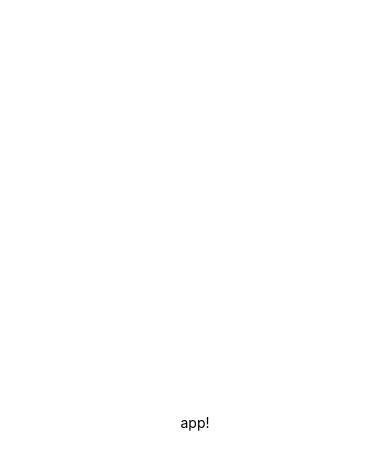
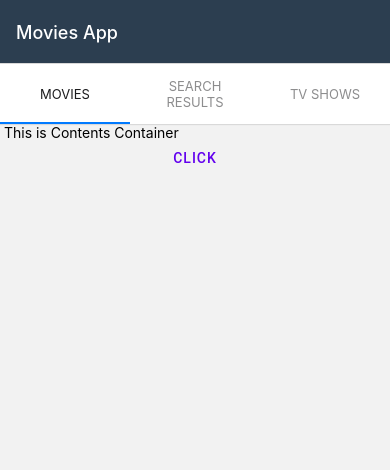
Before and after one commit to yoshiki1009/React-Native-Movies-App, a React Native app: screen / in a window 390 px wide. Shown: the top 470 px of the page. Built offline with nearby package versions, Linux system fonts and the light colour scheme.

Commit message:
page navigation

```diff
--- a/App.js
+++ b/App.js
@@ -1,21 +1,29 @@
-import { StatusBar } from 'expo-status-bar'
 import React from 'react'
-import { StyleSheet, Text, View } from 'react-native'
+import { NavigationContainer } from '@react-navigation/native'
+import { createNativeStackNavigator } from '@react-navigation/native-stack'
+import Contents from './src/navigation/Contents'
+import ItemDetail from './src/navigation/ItemDetail'
 
-export default function App() {
+const Stack = createNativeStackNavigator()
+
+const App = () => {
   return (
-    <View style={styles.container}>
-      <Text>app!</Text>
-      <StatusBar style="auto" />
-    </View>
+    <NavigationContainer>
+      <Stack.Navigator>
+        <Stack.Screen
+          name="Movies App"
+          component={Contents}
+          options={{
+            headerStyle: { backgroundColor: '#2c3e50' },
+            headerTitleStyle: {
+              color: 'white',
+            },
+          }}
+        />
+        <Stack.Screen name="ItemDetail" component={ItemDetail} />
+      </Stack.Navigator>
+    </NavigationContainer>
   )
 }
 
-const styles = StyleSheet.create({
-  container: {
-    flex: 1,
-    backgroundColor: '#fff',
-    alignItems: 'center',
-    justifyContent: 'center',
-  },
-})
+export default App
--- /dev/null
+++ b/src/component/ContentsContainer.js
@@ -0,0 +1,18 @@
+import React from 'react'
+import { StyleSheet, Text, View, TouchableOpacity, Image } from 'react-native'
+import { Button } from 'react-native-paper'
+
+const ContentsContainer = (props) => {
+  return (
+    <TouchableOpacity>
+      <View>
+        <Text> This is Contents Container</Text>
+        <Button title="More Details" onPress={() => props.navigation.navigate('ItemDetail')}>
+          Click
+        </Button>
+      </View>
+    </TouchableOpacity>
+  )
+}
+
+export default ContentsContainer
--- /dev/null
+++ b/src/component/Search.js
@@ -0,0 +1,18 @@
+import React from 'react'
+import { StyleSheet, Text, View, TouchableOpacity, Image } from 'react-native'
+import { Button } from 'react-native-paper'
+
+const Search = (props) => {
+  return (
+    <TouchableOpacity>
+      <View>
+        <Text> This is Search Screen</Text>
+        <Button title="More Details" onPress={() => props.navigation.navigate('ItemDetail')}>
+          Click
+        </Button>
+      </View>
+    </TouchableOpacity>
+  )
+}
+
+export default Search
--- /dev/null
+++ b/src/navigation/Contents.js
@@ -0,0 +1,19 @@
+import React from 'react'
+import { StyleSheet } from 'react-native'
+import { createMaterialTopTabNavigator } from '@react-navigation/material-top-tabs'
+import ContentsContainer from '../component/ContentsContainer'
+import Search from '../component/Search'
+
+const Tab = createMaterialTopTabNavigator()
+
+const Section = () => {
+  return (
+    <Tab.Navigator>
+      <Tab.Screen name="Movies" component={ContentsContainer} />
+      <Tab.Screen name="Search Results" component={Search} />
+      <Tab.Screen name="TV Shows" component={ContentsContainer} />
+    </Tab.Navigator>
+  )
+}
+export default Section
+const styles = StyleSheet.create({})
--- /dev/null
+++ b/src/navigation/ItemDetail.js
@@ -0,0 +1,14 @@
+import React from 'react'
+import { StyleSheet, Text, View, TouchableOpacity, Image } from 'react-native'
+
+const ItemDetail = (props) => {
+  return (
+    <TouchableOpacity>
+      <View>
+        <Text> Show Search Item Details</Text>
+      </View>
+    </TouchableOpacity>
+  )
+}
+
+export default ItemDetail
```
Also changed, not shown: package.json (+11 -1 lines), 1 other file (tests, documents, lock files or other folders).
